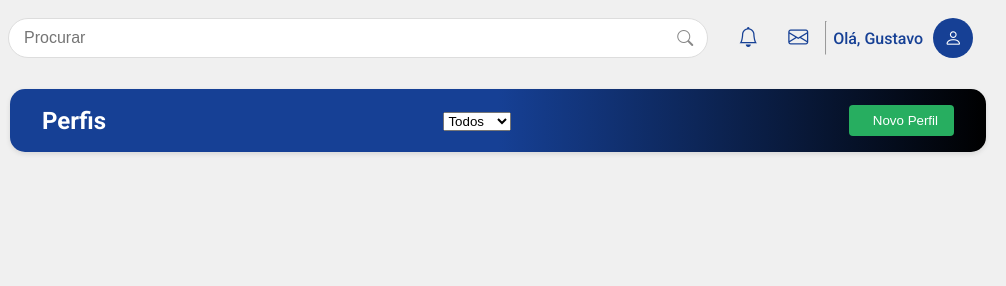
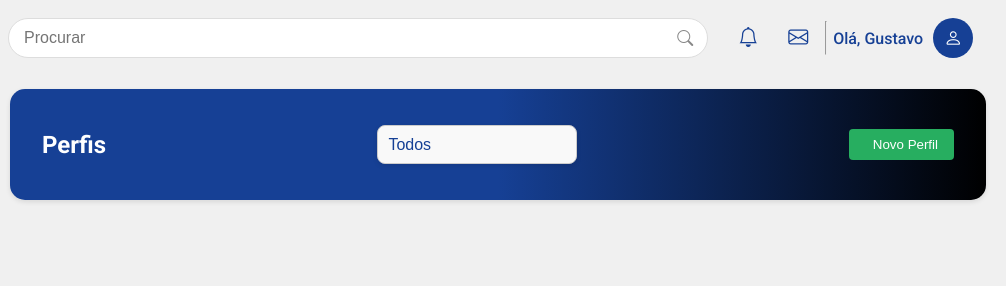
Before and after one commit to Gustavomaz11/QualiCore, a website: page QualiCore/html/usuarios.html in a window 1280 px wide. Shown: the top 286 px of the page, 274-1280 px from the left. Drawn offline with nearby package versions, Linux system fonts and the light colour scheme.

Commit message:
Adicionado o css do filtro

```diff
--- a/QualiCore/html/css/departamentos.css
+++ b/QualiCore/html/css/departamentos.css
@@ -191,3 +191,39 @@
     background-color: #ffebee;
     color: #c62828;
 }
+
+.filtro {
+    display: flex;
+    justify-content: center;
+    align-items: center;
+    margin: 20px 0;
+}
+
+#filtroStatus {
+    width: 200px;
+    padding: 10px;
+    font-size: 16px;
+    border-radius: 8px;
+    border: 1px solid #ccc;
+    background-color: #f9f9f9;
+    color: var(--cor-principal);
+    box-shadow: 0 2px 5px rgba(0, 0, 0, 0.1);
+    appearance: none;
+    cursor: pointer;
+}
+
+#filtroStatus:focus {
+    outline: none;
+    border-color: #007bff;
+    box-shadow: 0 0 5px rgba(0, 123, 255, 0.5);
+}
+
+#filtroStatus option {
+    font-size: 16px;
+    padding: 10px;
+}
+
+#filtroStatus:hover {
+    border-color: #007bff;
+    background-color: #eef5ff;
+}
--- a/QualiCore/html/css/usuarios.css
+++ b/QualiCore/html/css/usuarios.css
@@ -207,3 +207,39 @@
     background-color: #f5f5f5;
     cursor: not-allowed;
 }
+
+.filtro {
+    display: flex;
+    justify-content: center;
+    align-items: center;
+    margin: 20px 0;
+}
+
+#filtroPerfil {
+    width: 200px;
+    padding: 10px;
+    font-size: 16px;
+    border-radius: 8px;
+    border: 1px solid #ccc;
+    background-color: #f9f9f9;
+    color: var(--cor-principal);
+    box-shadow: 0 2px 5px rgba(0, 0, 0, 0.1);
+    appearance: none;
+    cursor: pointer;
+}
+
+#filtroPerfil:focus {
+    outline: none;
+    border-color: #007bff;
+    box-shadow: 0 0 5px rgba(0, 123, 255, 0.5);
+}
+
+#filtroPerfil option {
+    font-size: 16px;
+    padding: 10px;
+}
+
+#filtroPerfil:hover {
+    border-color: #007bff;
+    background-color: #eef5ff;
+}
--- a/QualiCore/html/usuarios.html
+++ b/QualiCore/html/usuarios.html
@@ -71,7 +71,7 @@
         </section>
         <nav class="navPrincipal">
             <div class="logo">Perfis</div>
-            <div>
+            <div class="filtro">
                 <select id="filtroPerfil" onchange="filtroDoPerfil()">
                   <option value="all">Todos</option>
                   <option value="active">Ativos</option>
```
Also changed, not shown: QualiCore/html/departamentos.html (+1 -1 lines).
